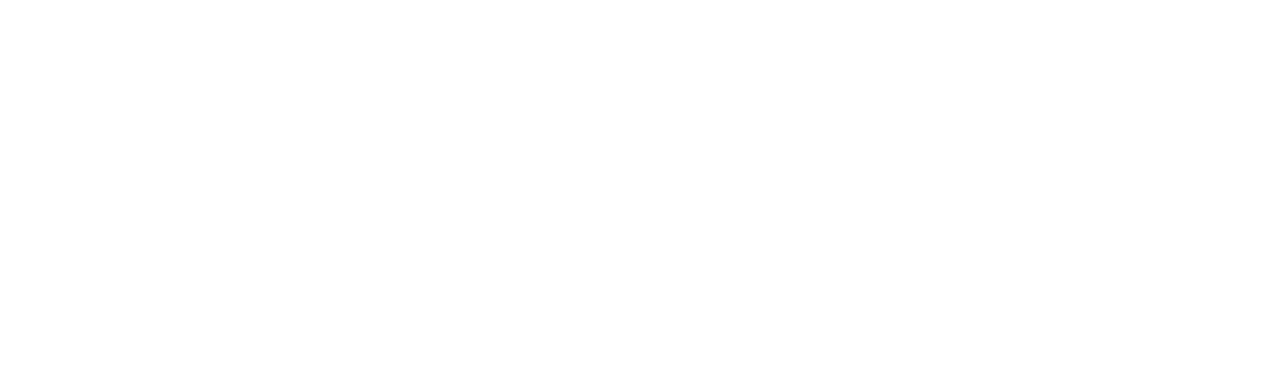
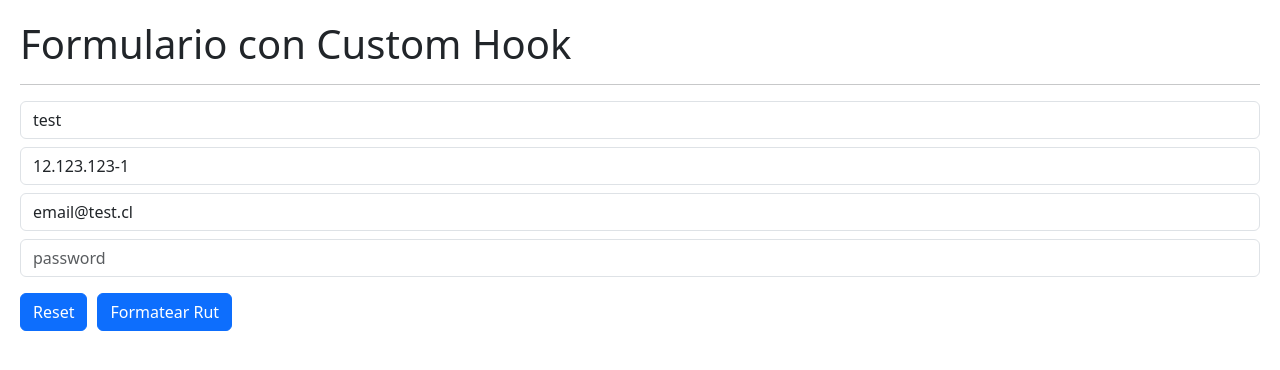
Before and after one commit to Tobvl/Tobvl, a plain HTML site: page hooks-app/index.html in a window 1280 px wide. Drawn offline with nearby package versions, Linux system fonts and the light colour scheme; the site is published under a folder, as on GitHub Pages, so addresses that start at the root find nothing.

Commit message:
Update index.html

```diff
--- a/hooks-app/index.html
+++ b/hooks-app/index.html
@@ -6,8 +6,8 @@
     <meta name="viewport" content="width=device-width, initial-scale=1.0" />
     <link href="https://cdn.jsdelivr.net/npm/bootstrap@5.3.1/dist/css/bootstrap.min.css" rel="stylesheet" integrity="sha384-4bw+/aepP/YC94hEpVNVgiZdgIC5+VKNBQNGCHeKRQN+PtmoHDEXuppvnDJzQIu9" crossorigin="anonymous">
     <title>HooksApp</title>
-    <script type="module" crossorigin src="/assets/index-3b50517a.js"></script>
-    <link rel="stylesheet" href="/assets/index-85cf8efb.css">
+    <script type="module" crossorigin src="./assets/index-3b50517a.js"></script>
+    <link rel="stylesheet" href="./assets/index-85cf8efb.css">
   </head>
   <body>
     <div id="root"></div>
```
